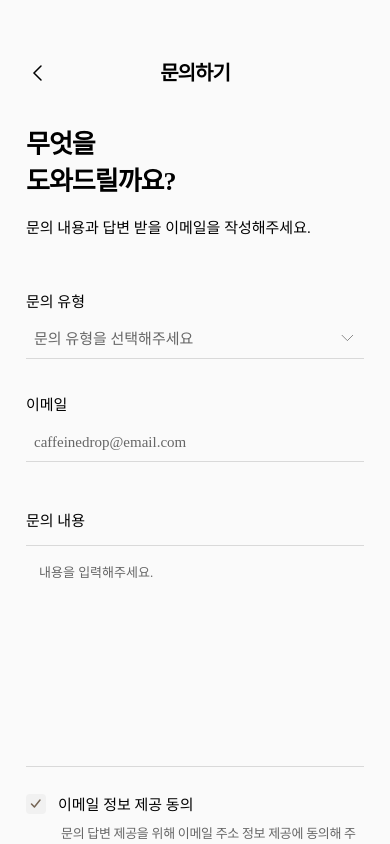
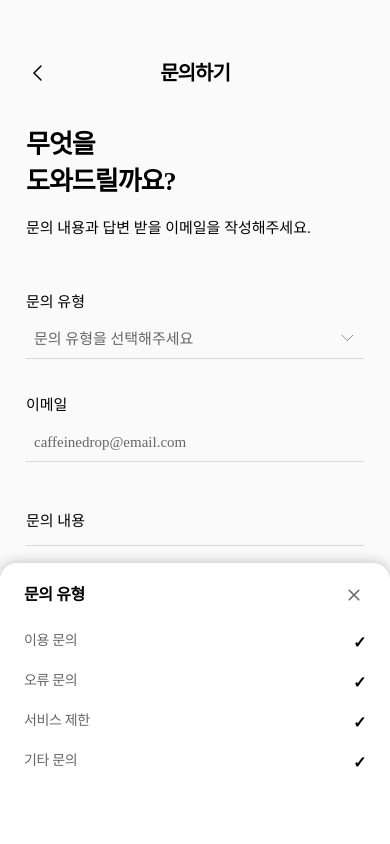
Before and after one commit to Caffeine-Drop/Web, a React Native app in the folder CaffeineDrop/: screen /SettingAskPage in a window 390 px wide. Both pictures are taken after a click on the element 347 px from the left and 338 px from the top of the page. Built offline with nearby package versions, Linux system fonts and the light colour scheme; a web font is replaced by a local one.

Commit message:
feat: 문의하기 페이지 모달창 일부 구현

```diff
--- /dev/null
+++ b/CaffeineDrop/components/CloseIcon.js
@@ -0,0 +1,21 @@
+import React from "react";
+import Svg, { Rect } from "react-native-svg";
+import styled from "styled-components/native";
+import { TouchableOpacity } from "react-native";
+
+const CloseIconWrapper = styled(TouchableOpacity)`
+    width: 24px;
+    height: 24px;
+    flex-shrink: 0;
+`;
+
+const CloseIcon = ({ onPress }) => (
+    <CloseIconWrapper onPress={onPress}>
+        <Svg xmlns="http://www.w3.org/2000/svg" width="24" height="24" viewBox="0 0 24 24" fill="none">
+            <Rect x="6.16626" y="7.22656" width="1.5" height="15" rx="0.75" transform="rotate(-45 6.16626 7.22656)" fill="#666666" />
+            <Rect x="7.22729" y="17.834" width="1.5" height="15" rx="0.75" transform="rotate(-135 7.22729 17.834)" fill="#666666" />
+        </Svg>
+    </CloseIconWrapper>
+);
+
+export default CloseIcon;
--- a/CaffeineDrop/package.json
+++ b/CaffeineDrop/package.json
@@ -26,6 +26,7 @@
     "react-native": "0.76.5",
     "react-native-gesture-handler": "^2.22.0",
     "react-native-linear-gradient": "^2.8.3",
+    "react-native-modal": "^13.0.1",
     "react-native-pager-view": "^6.6.1",
     "react-native-reanimated": "^3.16.7",
     "react-native-safe-area-context": "^5.1.0",
--- a/CaffeineDrop/pages/settingPages/settingaskpage.js
+++ b/CaffeineDrop/pages/settingPages/settingaskpage.js
@@ -1,5 +1,5 @@
-import React from "react";
-import { View, Text, Button, TouchableOpacity } from "react-native";
+import React, { useState } from "react";
+import { View, Text, Button, TouchableOpacity, Pressable } from "react-native";
 import styled from "styled-components/native";
 import { responsiveFontSize, responsiveWidth, responsiveHeight } from "../../utils/responsive";
 import BackIcon from "../../components/BackIcon";
@@ -8,16 +8,19 @@ import { useFonts } from "../../styles";
 import InputText from "../../components/InputText";
 import { ScrollView } from "react-native";
 import CheckIcon from "../../components/CheckIcon";
+import Modal from "react-native-modal";
+import CloseIcon from "../../components/CloseIcon";
 
 export default function SettingAskPage({ navigation }) {
+    const [isModalVisible, setModalVisible] = useState(false);
     const fontsLoaded = useFonts();
 
     if (!fontsLoaded) {
         return null;
     }
 
-    const handleToggle = () => {
-        setIsEnabled(!isEnabled);
+    const toggleModal = () => {
+        setModalVisible(!isModalVisible);
     };
 
     return (
@@ -47,9 +50,35 @@ export default function SettingAskPage({ navigation }) {
                     </SelectBoxTitle>
                     <SelectBox>
                         <SelectBoxText>문의 유형을 선택해주세요</SelectBoxText>
-                        <DropdownIcon />
+                        <DropdownIcon onPress={toggleModal} />
                     </SelectBox>
                 </SelectBoxContainer>
+
+                {/* 모달 창 부분 */}
+                <Modal isVisible={isModalVisible} onBackdropPress={toggleModal} style={{ justifyContent: "flex-end", margin: 0 }} backdropOpacity={0}>
+                    <ModalContent>
+                        <ModalTitleBox>
+                            <ModalTitleText>문의 유형</ModalTitleText>
+                            <CloseIcon onPress={toggleModal} />
+                        </ModalTitleBox>
+                        <ListText>
+                            <InnerText>이용 문의</InnerText>
+                            <CheckIconText>✓</CheckIconText>
+                        </ListText>
+                        <ListText>
+                            <InnerText>오류 문의</InnerText>
+                            <CheckIconText>✓</CheckIconText>
+                        </ListText>
+                        <ListText>
+                            <InnerText>서비스 제한</InnerText>
+                            <CheckIconText>✓</CheckIconText>
+                        </ListText>
+                        <ListText>
+                            <InnerText>기타 문의</InnerText>
+                            <CheckIconText>✓</CheckIconText>
+                        </ListText>
+                    </ModalContent>
+                </Modal>
 
                 <SelectBoxContainer2>
                     <SelectBoxTitle>
@@ -258,3 +287,71 @@ const Footer = styled.View`
     height: ${responsiveHeight(37.5)}px;
     flex-shrink: 0;
 `;
+//모달창 부분/////////////////////////////////////////////
+const ModalContent = styled.View`
+    background-color: white;
+
+    padding-left: 24px;
+    padding-right: 24px;
+    padding-bottom: 61.5px;
+    padding-top: 8px;
+
+    border-top-left-radius: 17px;
+    border-top-right-radius: 17px;
+    align-items: center;
+
+    shadow-color: #000;
+    shadow-offset: {
+        width: 0;
+        height: 2;
+    }
+    shadow-opacity: 0.25;
+    shadow-radius: 12.84px;
+    elevation: 5;
+`;
+const ModalTitleBox = styled.View`
+    width: 100%;
+    display: flex;
+    flex-direction: row;
+    justify-content: space-between;
+    padding-top: 12px;
+    padding-bottom: 16px;
+`;
+const ModalTitleText = styled.Text`
+    color: #000;
+    font-family: Pretendard;
+    font-size: 16px;
+    font-style: normal;
+    font-weight: 600;
+    line-height: 24px;
+    letter-spacing: -0.4px;
+`;
+const ListText = styled.View`
+    display: flex;
+    flex-direction: row;
+    justify-content: space-between;
+    width: 100%;
+    padding-top: 8px;
+    padding-bottom: 8px;
+    display: flex;
+    justify-content: space-between;
+`;
+const InnerText = styled.Text`
+    color: #666;
+    font-family: Pretendard;
+    font-size: 14px;
+    font-style: normal;
+    font-weight: 500;
+    line-height: 19.32px;
+    letter-spacing: -0.35px;
+`;
+const CheckIconText = styled.Text`
+    color: #000;
+    /* 16제목 */
+    font-family: Pretendard;
+    font-size: 16px;
+    font-style: normal;
+    font-weight: 600;
+    line-height: 24px; /* 150% */
+    letter-spacing: -0.4px;
+`;
```
Also changed, not shown: 2 other files (tests, documents, lock files or other folders).
